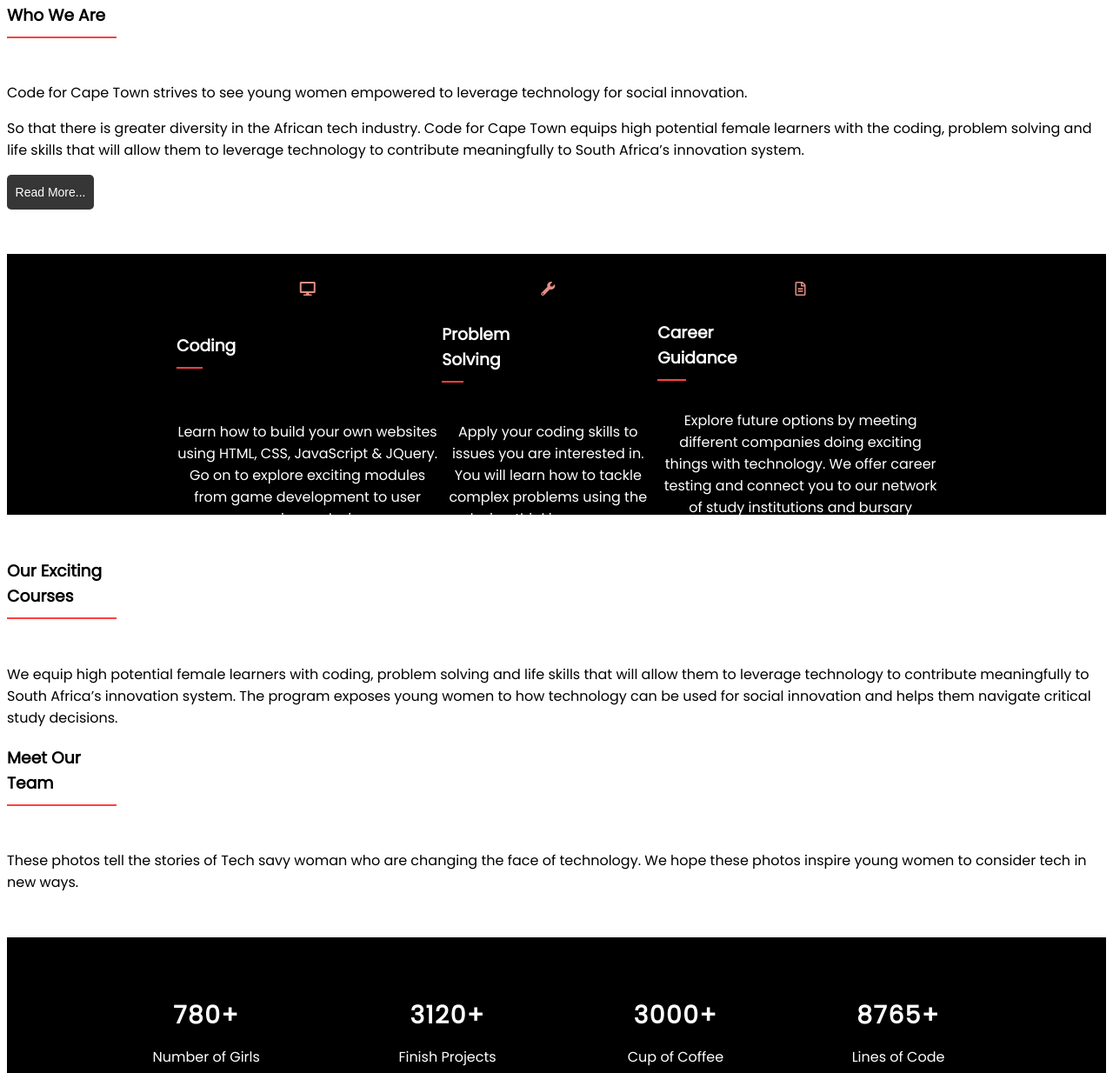
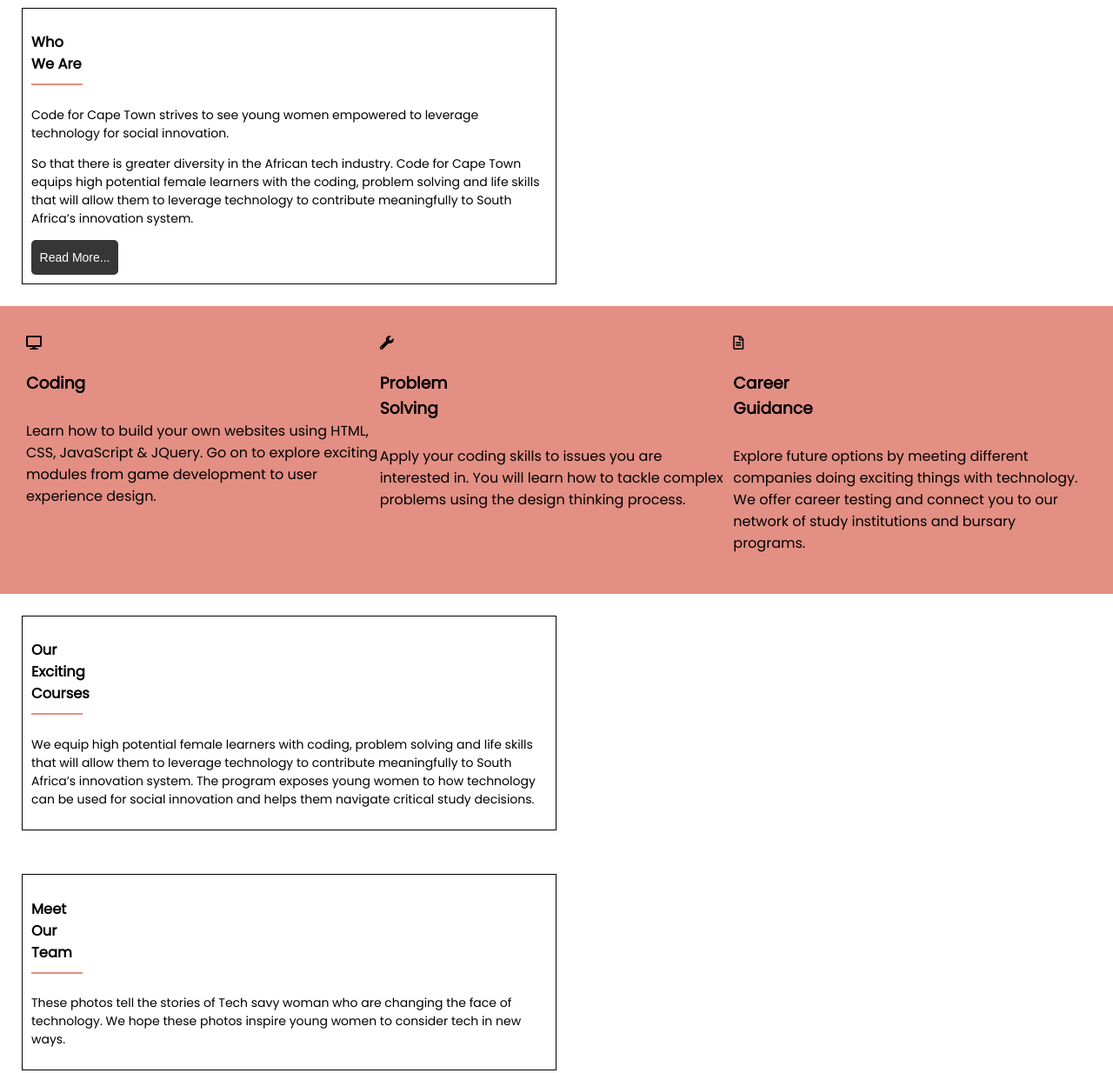
Before and after one commit to SamJose123/code4ct, a plain HTML site: page index.html in a window 1280 px wide. Shown: the part 593-1827 px from the top of the page at 87% size. Drawn offline with Linux system fonts and the light colour scheme; files whose address does not match are found by name.

Commit message:
borders added

```diff
--- a/index.html
+++ b/index.html
@@ -33,22 +33,22 @@
 
     <div class="mainBody">
         <div class="block">
+
           <!-- Page heading including short description -->
           <h1>Young Women Leveraging Tech for Social Innovation</h1>
           <p class="display">We want to see young women empowered to leverage technology for social innovation, so that there is greater diversity in the African tech industry. We want high school girls to have an enabling environment to imagine and create new technology that is relevant to a South African context.</p>
+          <!-- <img src="img/Girl-Code-Page-Header.png" alt=""> -->
 
           <!-- Two btn's in main banner -->
           <button class="btn startCoding"><a href="#courses"></a> Start Coding</button>
           <button class="btn donate"><a href="#donate"></a> Donate</button>
+
         </div>
-        <!-- <img src="img/bannerImg.jpg" alt="" height="100%" width="100%" style="display:block" class="banner"> -->
-
     </div>
 
     <div class="WhoWeAre" id="about">
         <div class="wwa">
             <h3>Who We Are</h3>
-
             <p class="wwaAbout">Code for Cape Town strives to see young women empowered to leverage technology for social innovation.</p>
             <p class="wwaAbout2">So that there is greater diversity in the African tech industry. Code for Cape Town equips high potential female learners with the coding, problem solving and life skills that will allow them to leverage technology to contribute meaningfully to South Africa’s innovation system.
             </p>
@@ -64,25 +64,30 @@
     </div>
 
     <div class="services">
-        <table style="position:absolute; margin-top:2%; padding-right:15%; padding-left:15%">
-            <tbody>
-                <tr style="color:#e38f84;">
-                    <td><i class="fas fa-desktop"></i></td>
-                    <td><i class="fas fa-wrench"></i></td>
-                    <td><i class="far fa-file-alt"></i></td>
-                </tr>
-                <tr style="color:white;">
-                    <td><h3>Coding</h3></td>
-                    <td><h3>Problem Solving</h3></td>
-                    <td><h3>Career Guidance</h3></td>
-                </tr>
-                <tr style= "color:white">
-                    <td><p>Learn how to build your own websites using HTML, CSS, JavaScript & JQuery. Go on to explore exciting modules from game development to user experience design.</p></td>
-                    <td><p>Apply your coding skills to issues you are interested in. You will learn how to tackle complex problems using the design thinking process.</p></td>
-                    <td><p>Explore future options by meeting different companies doing exciting things with technology. We offer career testing and connect you to our network of study institutions and bursary programs.</p></td>
-                </tr>
-            </tbody>
-        </table>
+        <div>
+            <i class="fas fa-desktop"></i>
+            <h3>Coding</h3>
+            <p>Learn how to build your own websites using HTML, CSS, JavaScript & JQuery. Go on to explore exciting modules from game development to user experience design.</p>
+        </div>
+
+        <div>
+            <i class="fas fa-wrench"></i>
+            <h3>Problem Solving</h3>
+            <p>Apply your coding skills to issues you are interested in. You will learn how to tackle complex problems using the design thinking process.</p>
+        </div>
+
+
+
+
+
+
+
+        <div>
+            <i class="far fa-file-alt"></i>
+            <h3>Career Guidance</h3>
+            <p>Explore future options by meeting different companies doing exciting things with technology. We offer career testing and connect you to our network of study institutions and bursary programs.
+            </p>
+        </div>
     </div>
 
     <div class="Courses" id="courses">
@@ -103,10 +108,12 @@
             <h3>Meet Our Team</h3>
             <p>These photos tell the stories of Tech savy woman who are changing the face of technology. We hope these photos inspire young women to consider tech in new ways.</p>
 
-            <div></div>
-            <div></div>
-            <div></div>
-            <div></div>
+            <!-- <div class="tMembers">
+                <div><img src="img/Emma-profile-round.png" alt=""></div>
+                <div><img src="img/Tegan-profile-round.png" alt=""></div>
+                <div><img src="img/Tracy-profile-round.png" alt=""></div>
+                <div></div>
+            </div> -->
         </div>
     </div>
 
@@ -116,14 +123,14 @@
             <tbody><tr style="width:100%; color:white;">
             <td style="padding-top:2%; padding-left:2%; padding-right:2%; padding-bottom:1%; font-size:28px; font-weight:bold; letter-spacing:1.6px;" class="counter" data-count="780">780+</td>
             <td style="padding-top:2%; padding-left:2%; padding-right:2%; padding-bottom:1%; font-size:28px; font-weight:bold; letter-spacing:1.6px;" class="counter" data-count="3120">3120+</td>
-            <td style="padding-top:2%; padding-left:2%; padding-right:2%; padding-bottom:1%; font-size:28px; font-weight:bold; letter-spacing:1.6px;" class="counter" data-count="3000">3000+</td>
+            <td style="padding-top:2%; padding-left:2%; padding-right:2%; padding-bottom:1%; font-size:28px; font-weight:bold; letter-spacing:1.6px;" class="counter" data-count="3000">4850+</td>
             <td style="padding-top:2%; padding-left:2%; padding-right:2%; padding-bottom:1%; font-size:28px; font-weight:bold; letter-spacing:1.6px;" class="counter" data-count="8765">8765+</td>
             </tr>
             <tr style="width:100%; color:white;">
             <td>Number of Girls</td>
             <td>Finish Projects</td>
             <td>Cup of Coffee</td>
-            <td>Lines of Code</td>
+            <td>Hours of Code</td>
             </tr>
         </tbody></table>
         </div>
--- a/sass/main.scss
+++ b/sass/main.scss
@@ -1,7 +1,7 @@
 // variables for styling
 $font-family:'Poppins', sans-serif;
 $white: white;
-$pink: rgb(255, 157, 173);
+$pink: #e38f84;
 $navColor: rgb(145, 141, 141);
 
 html {
@@ -10,6 +10,8 @@
 
 body {
     font-family: $font-family;
+    margin: 0;
+    padding: 0;
 }
 
 // navbar menu
@@ -86,7 +88,7 @@
 // main body/ header part of styling
 .mainBody {
     margin-top: 58px;
-    // background-image: url(https://megymegs.github.io/Project4-JavaScript_Project/Images/untitled-0932.jpg);
+    // background-image: url(http://code4ct.com/wp-content/uploads/2015/06/Girl-Code-Page-Header.png);
     // background-repeat: no-repeat;
     width: 100%;
     height: 425px;
@@ -102,7 +104,7 @@
     width: 100px;
     height: 40px;
     font-size: 14px;
-    background-color: #ed524d;
+    background-color: $pink;
     border: none;
     border-radius: 5px;
     margin-left: 615px;
@@ -122,13 +124,20 @@
 }
 
 .WhoWeAre {
-    // font-family: $font-family;
-    text-align: left;
+    display: grid;
+    grid-template-columns: 1fr 1fr;
+    padding: 25px;
+    font-size: 14px;
+}
+
+.wwa {
+    border: solid 1px black;
+    padding: 10px;
 }
 
 
  h3 {
-    border-bottom: 2px solid #fc4141;
+    border-bottom: 2px solid $pink;
     padding-bottom: 10px;
     width: 10%;
     margin-bottom: 4%;
@@ -146,12 +155,13 @@
 }
 
 .services {
-    width: 100%;
-    background-color: black;
-    margin-bottom: 4%;
-    margin-top: 4%;
-    height: 300px;
-    // font-family: $font-family;
+    display: grid;
+    grid-template-columns: 1fr 1fr 1fr;
+    grid-template-rows: 1fr;
+    padding: 30px;
+    background-color: $pink;
+
+
 }
 
 td {
@@ -159,12 +169,31 @@
 }
 
 .Courses {
-    // font-family: $font-family;
-    text-align: left;
+    display: grid;
+    grid-template-columns: 1fr 1fr;
+    padding: 25px;
+    font-size: 14px;
+}
+
+.oec {
+    border: solid 1px black;
+    padding: 10px;
+}
+
+.Team {
+    display: grid;
+    grid-template-columns: 1fr 1fr;
+    padding: 25px;
+    font-size: 14px;
+}
+
+.mot {
+    border: solid 1px black;
+    padding: 10px;
 }
 
 .CountUp {
-    background-color: black;
+    background-color: $pink;
     margin-top: 4%;
     margin-bottom: 2%;
     clear: both;
```
Also changed, not shown: css/main.css, img/Emma-profile-round.png (added), img/Girl-Code-Page-Header.png (added), img/Tegan-profile-round.png (added), img/Tracy-profile-round.png (added), 1 other file.
